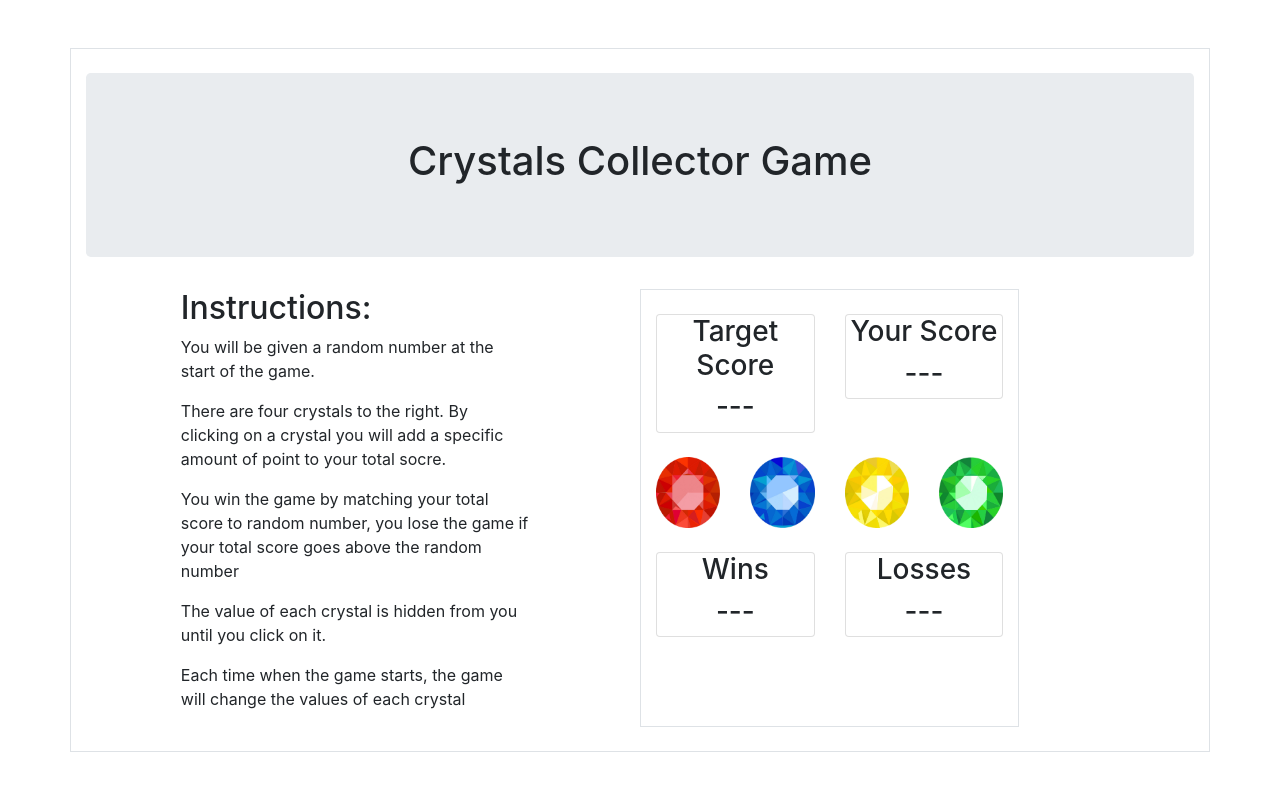
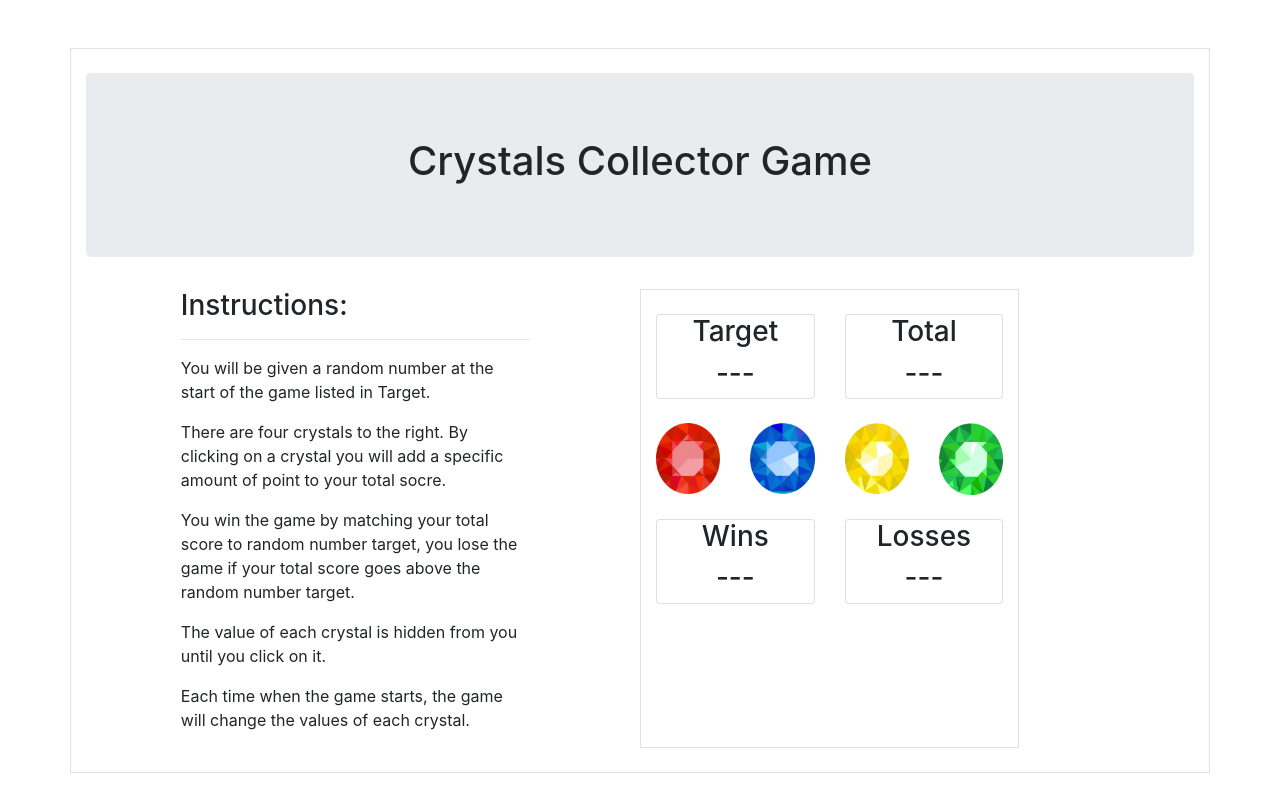
Before and after one commit to r-ruiz/CrystalsCollector, a plain HTML site: page index.html in a window 1280 px wide. Drawn offline with nearby package versions, Linux system fonts and the light colour scheme.

Commit message:
cleaned up some display issues

```diff
--- a/index.html
+++ b/index.html
@@ -26,23 +26,24 @@
                 <!--empty-->
             </div>
             <div class="col-md-4">
-                <h2>
+                <h3>
                     Instructions:
-                </h2>
+                </h3>
+                <hr />
                 <p>
-                    You will be given a random number at the start of the game.
+                    You will be given a random number at the start of the game listed in Target.
                 </p>
                 <p>
                     There are four crystals to the right.  By clicking on a crystal you will add a specific amount of point to your total socre.
                 </p>
                 <p>
-                    You win the game by matching your total score to random number, you lose the game if your total score goes above the random number
+                    You win the game by matching your total score to random number target, you lose the game if your total score goes above the random number target.
                 </p>
                 <p>
                     The value of each crystal is hidden from you until you click on it.
                 </p>
                 <p>
-                    Each time when the game starts, the game will change the values of each crystal
+                    Each time when the game starts, the game will change the values of each crystal.
                 </p>
             </div>
             <div class="col-md-1">
@@ -53,7 +54,7 @@
                     <div class="col-md-6">
                         <div class="card text-center">
                             <h3>
-                                Target Score
+                                Target
                             </h3>
                             <div id="compRandom">
                                 <!--computer random number-->
@@ -66,7 +67,7 @@
                     <div class="col-md-6">
                         <div class="card text-center">
                             <h3>
-                                Your Score
+                                Total
                             </h3>
                             <div id="userNum">
                                 <!--user total sum-->
@@ -87,10 +88,10 @@
                                 <img class="img-fluid" src="assets/images/jem2.png" id="jem2" alt="jewel 2" title="click jewel 2" />
                             </div>
                             <div class="col-md-3">
-                                <img class="img-fluid" src="assets/images/jem3.png" id="jem3" alt="jewel 2" title="click jewel 2" />
+                                <img class="img-fluid" src="assets/images/jem3.png" id="jem3" alt="jewel 3" title="click jewel 3" />
                             </div>
                             <div class="col-md-3">
-                                <img class="img-fluid" src="assets/images/jem4.png" id="jem4" alt="jewel 2" title="click jewel 2" />
+                                <img class="img-fluid" src="assets/images/jem4.png" id="jem4" alt="jewel 4" title="click jewel 4" />
                             </div>
                         </div>
                     </div>
```
